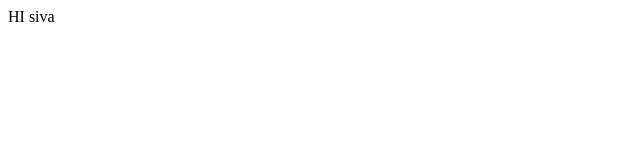
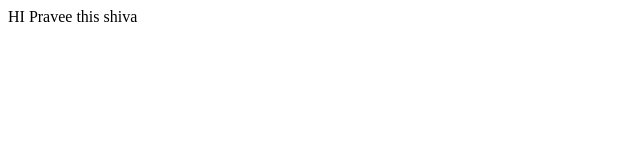
Before and after one commit to siva-960/sivaRepository, a plain HTML site: page index.html in a window 1280 px wide. Shown: the full height of the page, 0-640 px from the left. Drawn offline with Linux system fonts and the light colour scheme.

Commit message:
fixed html issues

```diff
--- a/index.html
+++ b/index.html
@@ -1,7 +1,7 @@
 <html>
 	<head>
 		<body>
-			HI siva
+			HI Pravee this shiva
 		</body>
 	</head>
 </html>
```
